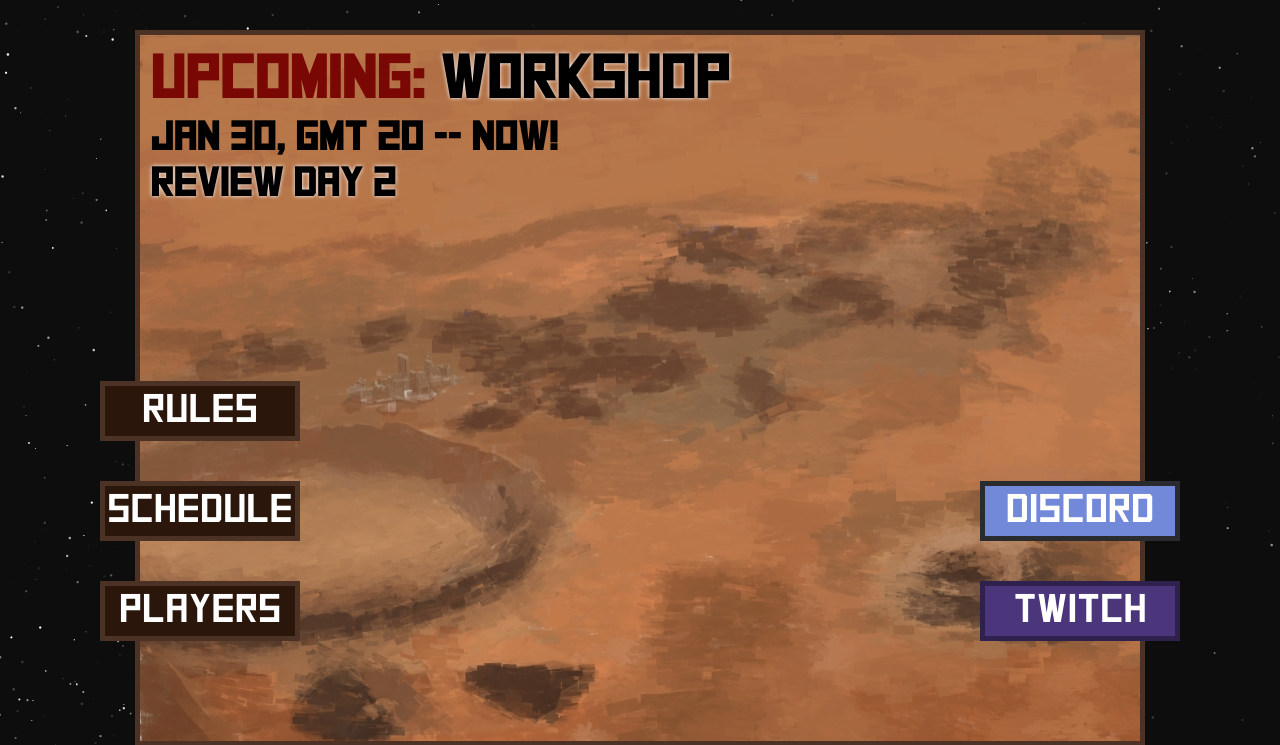
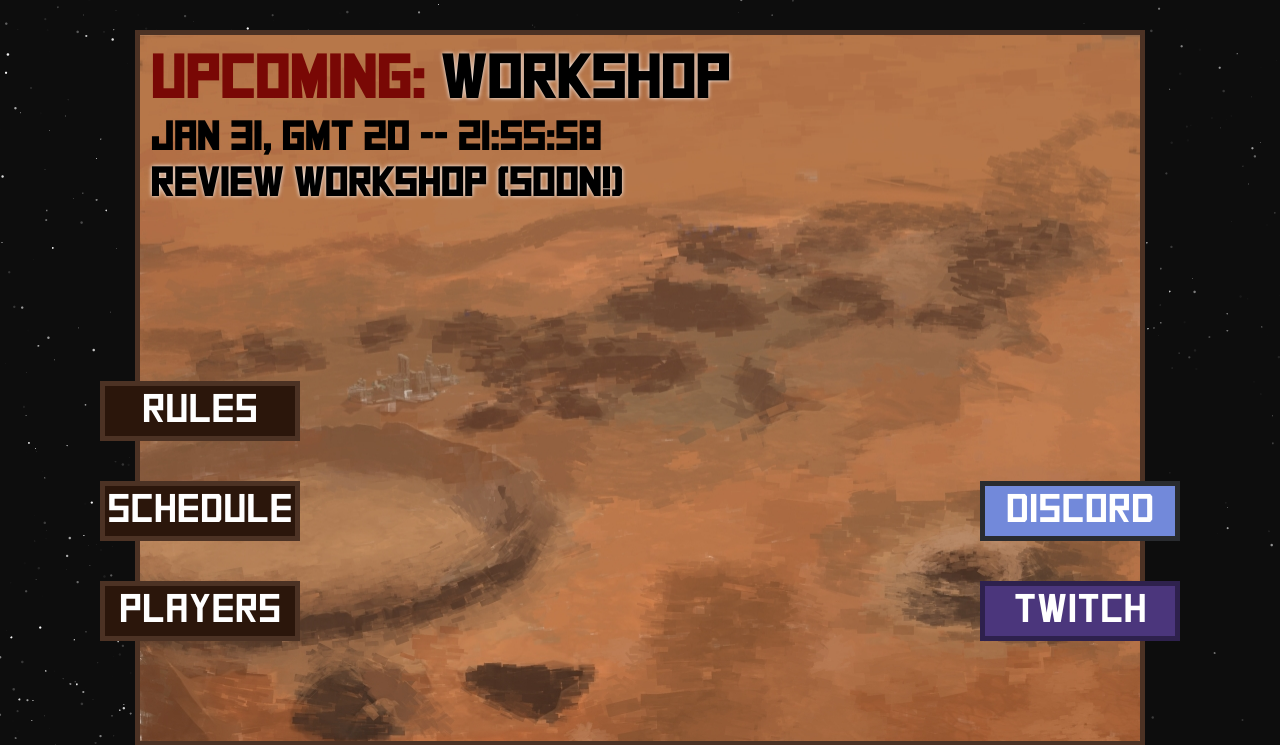
Before and after one commit to Trattpingvin/dawn, a Django app: template templates/main.html in a window 1280 px wide. Shown: the part 75-820 px from the top of the page. Run offline with Django 3.2, Linux system fonts and the light colour scheme; the template is opened without the code that fills it, so the values that code supplies are empty.

Commit message:
workshop week2 update 1

```diff
--- a/players.csv
+++ b/players.csv
@@ -11,7 +11,7 @@ FireMyth,,1,1,2,7,15,True,True
 gfoxcool,,1,2,2,7,15,True,True
 CrossAxis,,1,1,2,7,15,True,True
 twodback,,2,3,2,7,15,True,True
-Space Wizard Federation,bbear123,3,1,2,7,15,True,True
+Space Wizard Federation,bbear123,3,1,2,7,11,True,True
 DeathTacticus,,2,3,2,7,15,True,True
 Duban,,4,2,2,7,15,False,True
 MightySquirrel,,4,2,2,7,14,True,True
--- a/templates/main.html
+++ b/templates/main.html
@@ -32,7 +32,7 @@
                 }
             }, 1000);
         }
-        let countDownDate = new Date("Jan 30, 2019 20:00:00 GMT").getTime();
+        let countDownDate = new Date("Jan 31, 2019 20:00:00 GMT").getTime();
         startCountdown(countDownDate);
     });
     // Set the date we're counting down to
@@ -44,8 +44,8 @@
     <div class="inner title big mars">
         <div class="notice">
             <h1><span class="highlight">Upcoming:</span> <a href="{% url 'workshop' %}">Workshop</a></h1>
-            <h2>Jan 30, GMT 20 -- <span id="countdown">Countdown</span></h2>
-            <h2><a href="{% url 'day2' %}">Review Day 2</a></h2>
+            <h2>Jan 31, GMT 20 -- <span id="countdown">Countdown</span></h2>
+            <h2><a href="{% url 'workshop' %}">Review Workshop (Soon!)</a></h2>
         </div>
 
         <nav class="left-menu">
```
